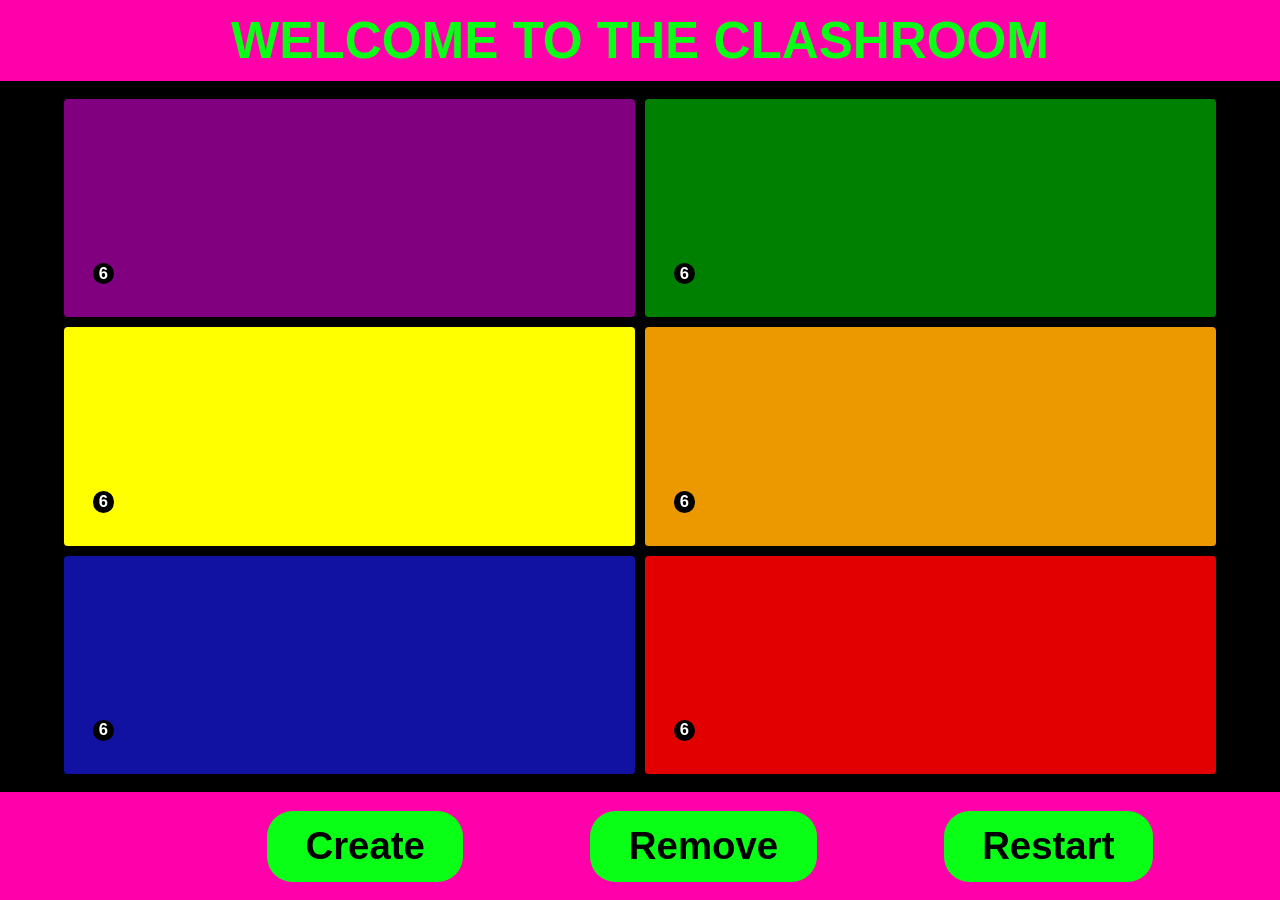
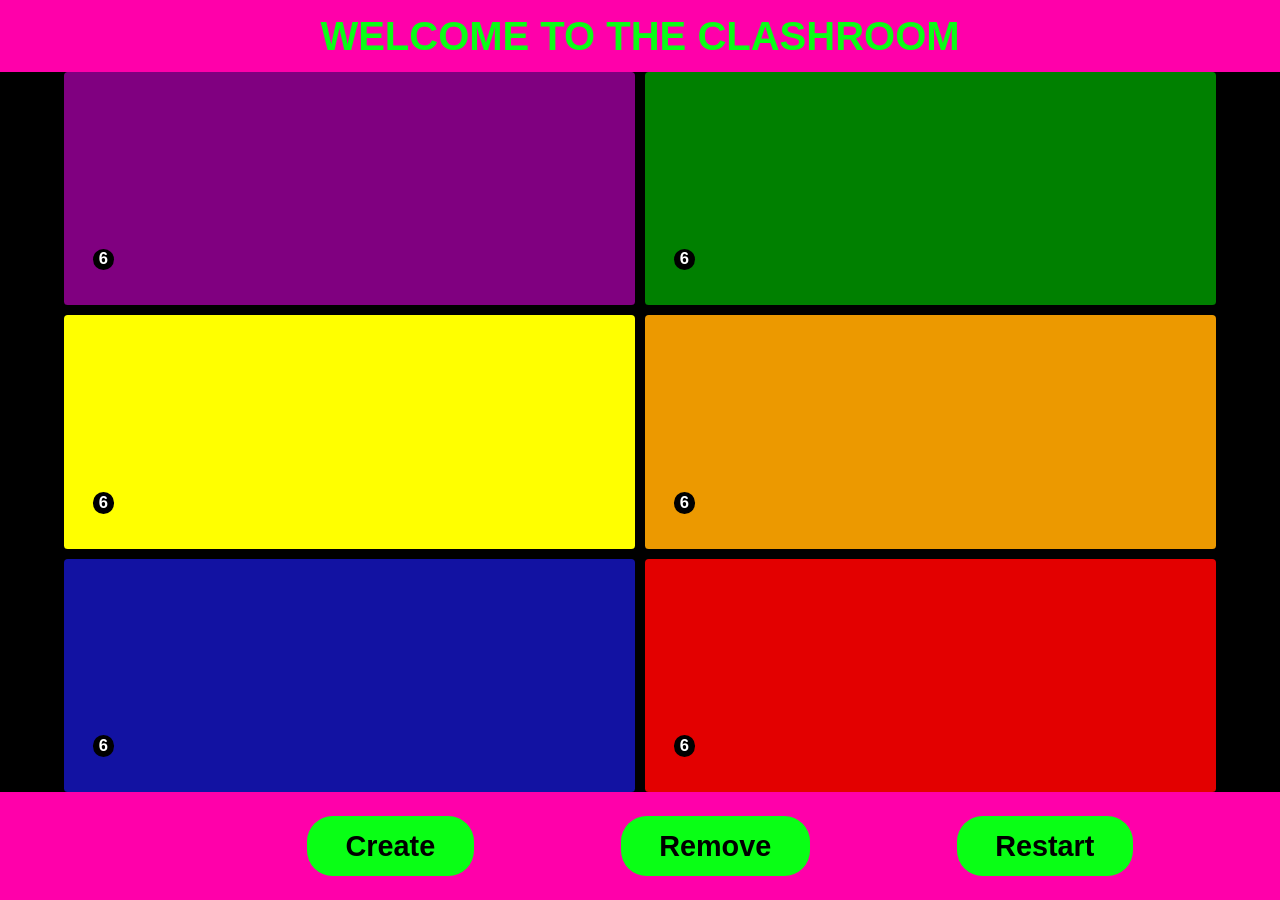

Refactor CSS for improved responsiveness and layout

--- a/styles6.css
+++ b/styles6.css
@@ -7,9 +7,10 @@
 body {
     display: flex;
     flex-direction: column;
-    justify-content: space-between;
+    justify-content: flex-start;
     align-items: center;
     height: 100vh;
+    height: 100dvh;
     width: 100vw;
     background-color: black;
     color: white;
@@ -19,12 +20,12 @@ body {
 
 .top-row, .bottom-row {
     width: 100vw;
-    height: 9vh; /* Slightly increased to improve spacing */
+    height: 8dvh; /* Budgeted height for top row */
     display: flex;
     justify-content: center;
     align-items: center;
-    font-size: 4vw;
-    color:rgb(9, 255, 21);
+    font-size: clamp(1.5rem, 4vw, 2.5rem); /* Clamped header typography */
+    color: rgb(9, 255, 21);
     font-weight: bold;
     background-color: rgb(255, 0, 170);
 }
@@ -32,10 +33,11 @@ body {
 .game-grid {
     display: grid;
     grid-template-columns: repeat(2, 1fr);
-    grid-template-rows: repeat(3, 1fr);
-    gap: 0.8vw; /* Reduced to minimize the spacing */
+    grid-template-rows: repeat(3, minmax(0, 1fr)); /* Maintained 2x3 geometry with layout safety */
+    gap: 0.8vw; 
     width: 90vw;
-    height: 75vh; /* Adjusted to fit within the full screen */
+    height: 80dvh; /* Budgeted grid height */
+    margin: 0 auto; /* Perfect horizontal centering */
 }
 
 .grid-item {
@@ -45,9 +47,18 @@ body {
     align-items: center;
     gap: 0.5vw;
     position: relative;
-    font-size: 3vw;
+    font-size: clamp(1rem, 3vw, 2rem); /* Clamped grid typography */
     border-radius: 0.3vw;
     cursor: pointer;
+    overflow: hidden; /* Content spill safety */
+    max-height: 100%; /* Content spill safety */
+}
+
+/* Internal grid content containment rule */
+.grid-item img, .grid-item * {
+    max-width: 100%;
+    max-height: 100%;
+    object-fit: contain;
 }
 
 .counter {
@@ -67,23 +78,27 @@ body {
     align-items: center;
 }
 
-
 .bottom-row {
     display: flex;
     justify-content: space-evenly;
+    align-items: center; /* Keeps items perfectly centered vertically */
     width: 100vw;
-    height: 12vh; /* Matches top row for balance */
+    height: 12dvh; /* Budgeted standalone bottom row height */
 }
 
 button {
-    font-size: 3vw;
-    padding: 1.5vh 3vw;
+    font-size: clamp(1rem, 2.5vw, 1.8rem); /* Clamped button typography */
+    padding: 1.5dvh 3vw; /* Adjusted padding budget */
     border: none;
     background-color: rgb(9, 255, 21);
     color: rgb(0, 0, 0);
     font-weight: bold;
     cursor: pointer;
     border-radius: 2vw;
+    max-height: 80%; /* Vertical containment inside bottom bar */
+    display: flex;
+    align-items: center;
+    justify-content: center;
 }
 
 button:hover {
@@ -94,7 +109,7 @@ button:hover {
 
 .draggable {
     cursor: grab;
-    font-size: 3vw;
+    font-size: clamp(1rem, 3vw, 2rem); /* Clamped typography matching grid items */
     user-select: none;
 }
 
@@ -107,4 +122,5 @@ button:hover {
     align-items: center;
     gap: 0.5vw; /* Space between new caps */
     margin-left: 1vw; /* Small gap from buttons */
+    max-height: 100%; /* Vertical layout safety */
 }
